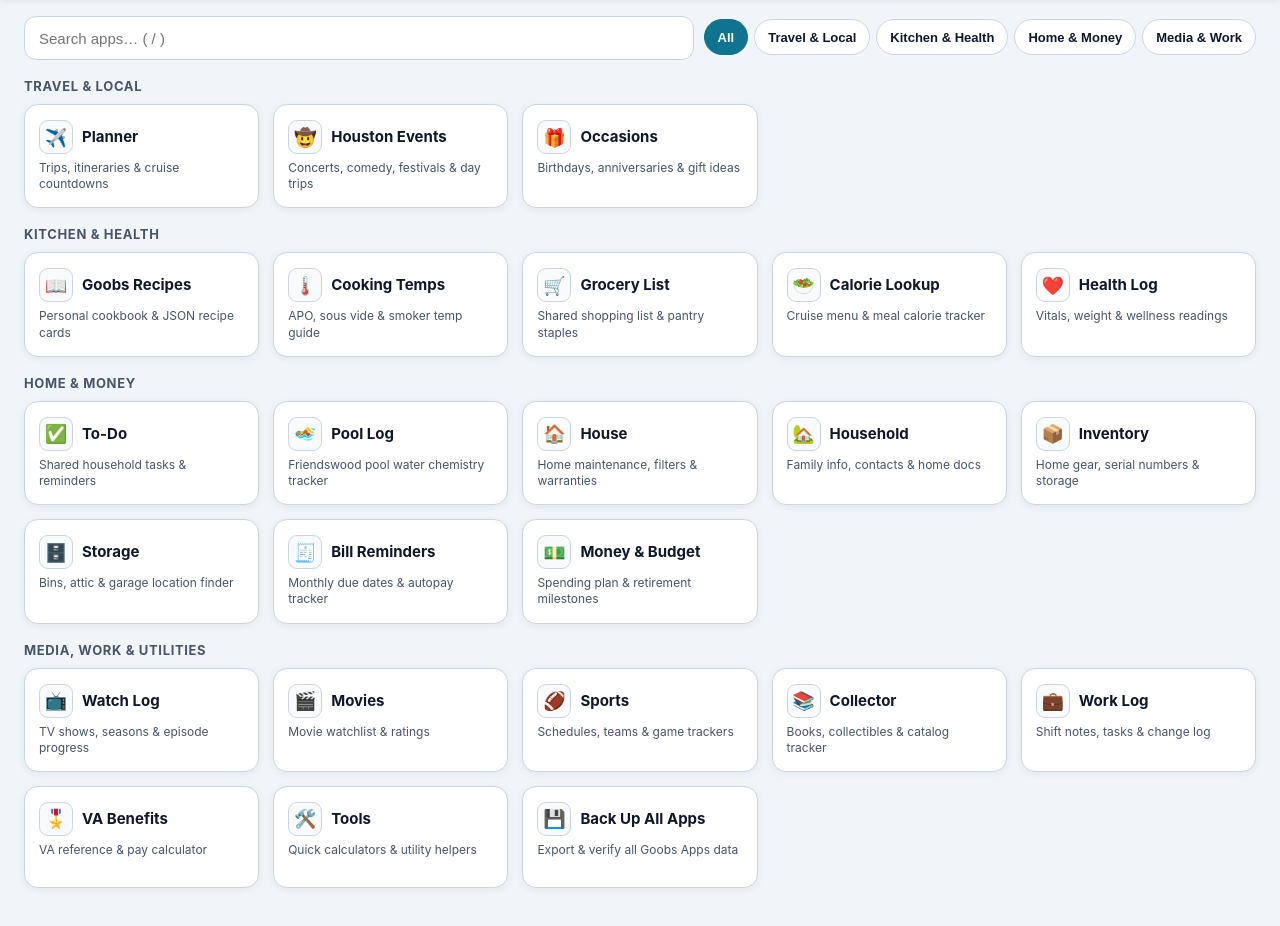
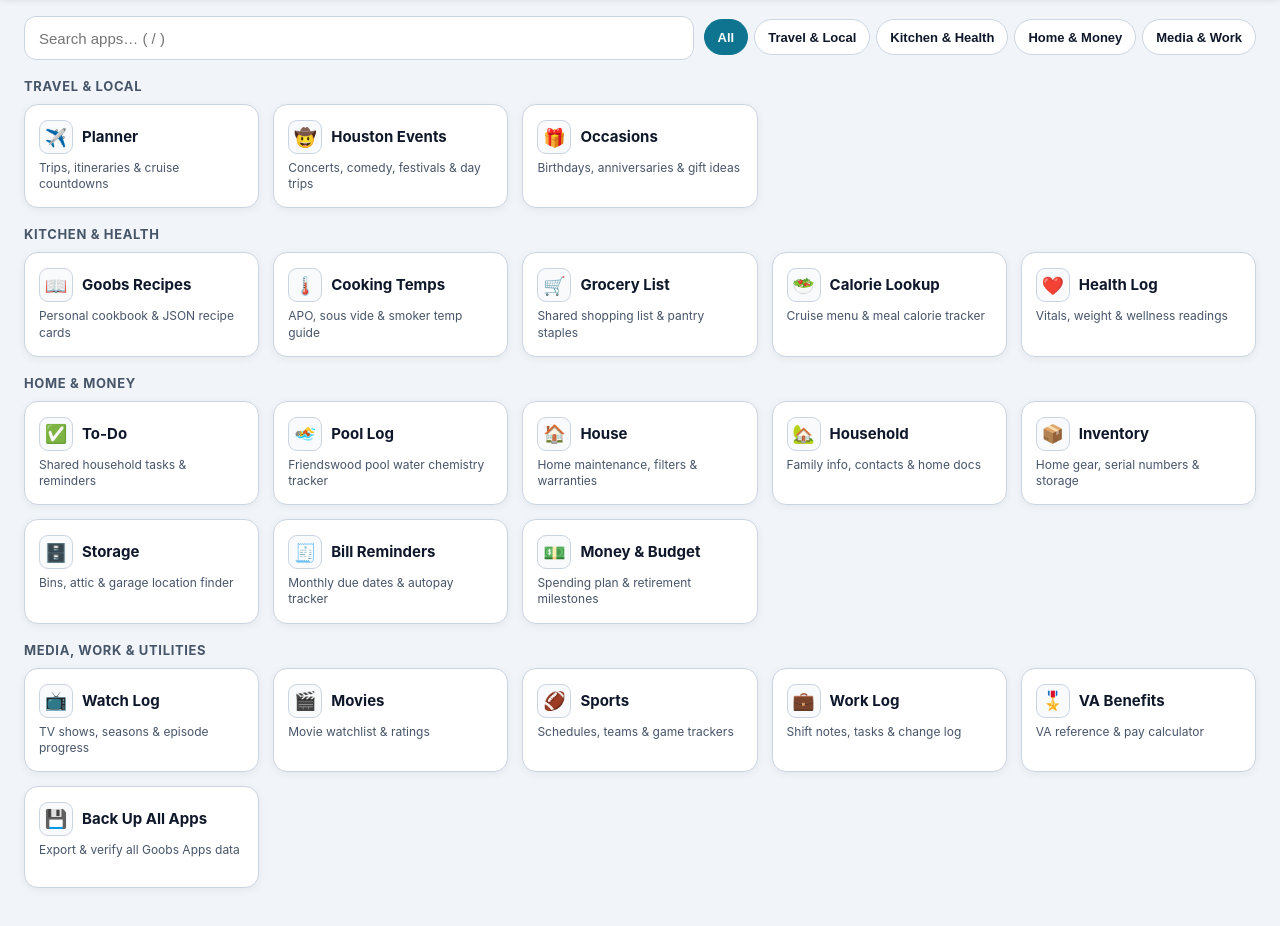
Before and after one commit to glennarmbruster/Goobs-Apps, a plain HTML site: page index.html in a window 1280 px wide. Shown: the part 64-990 px from the top of the page. Drawn offline with Linux system fonts and the light colour scheme.

Commit message:
Add files via upload

```diff
--- a/index.html
+++ b/index.html
@@ -274,10 +274,8 @@ html.is-dark .chip.active { color: #082f49; }
     { slug: 'watchlog', name: 'Watch Log', desc: 'TV shows, seasons & episode progress', emoji: '📺', group: 'media', tags: ['media'] },
     { slug: 'movies', name: 'Movies', desc: 'Movie watchlist & ratings', emoji: '🎬', group: 'media', tags: ['media'] },
     { slug: 'sports', name: 'Sports', desc: 'Schedules, teams & game trackers', emoji: '🏈', group: 'media', tags: ['media'] },
-    { slug: 'collector', name: 'Collector', desc: 'Books, collectibles & catalog tracker', emoji: '📚', group: 'media', tags: ['media'] },
     { slug: 'worklog', name: 'Work Log', desc: 'Shift notes, tasks & change log', emoji: '💼', group: 'media', tags: ['media'] },
     { slug: 'va', name: 'VA Benefits', desc: 'VA reference & pay calculator', emoji: '🎖️', group: 'media', tags: ['media', 'home'] },
-    { slug: 'tools', name: 'Tools', desc: 'Quick calculators & utility helpers', emoji: '🛠️', group: 'media', tags: ['media'] },
     { slug: 'backup', name: 'Back Up All Apps', desc: 'Export & verify all Goobs Apps data', emoji: '💾', group: 'media', tags: ['media', 'home'] }
   ];
 
```
